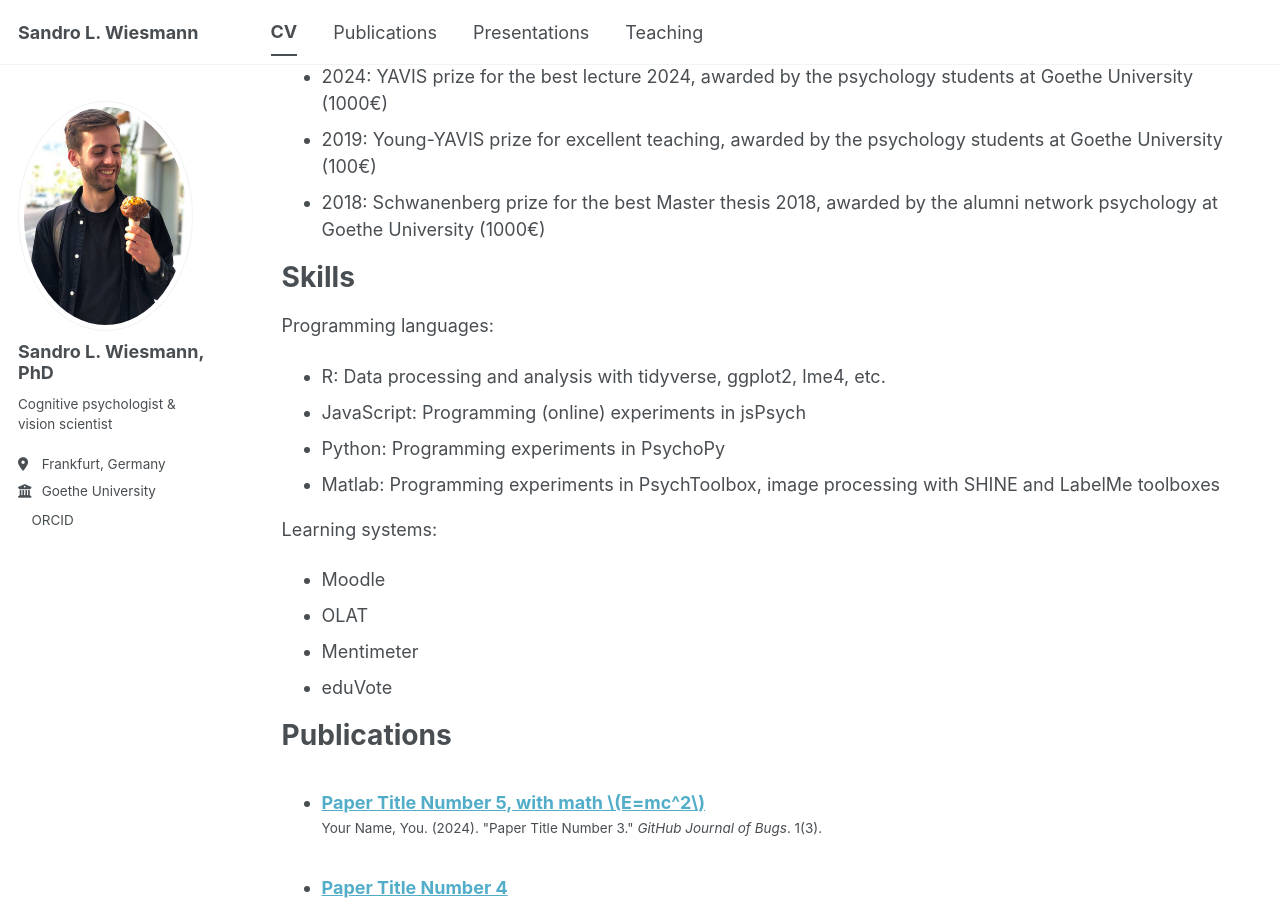
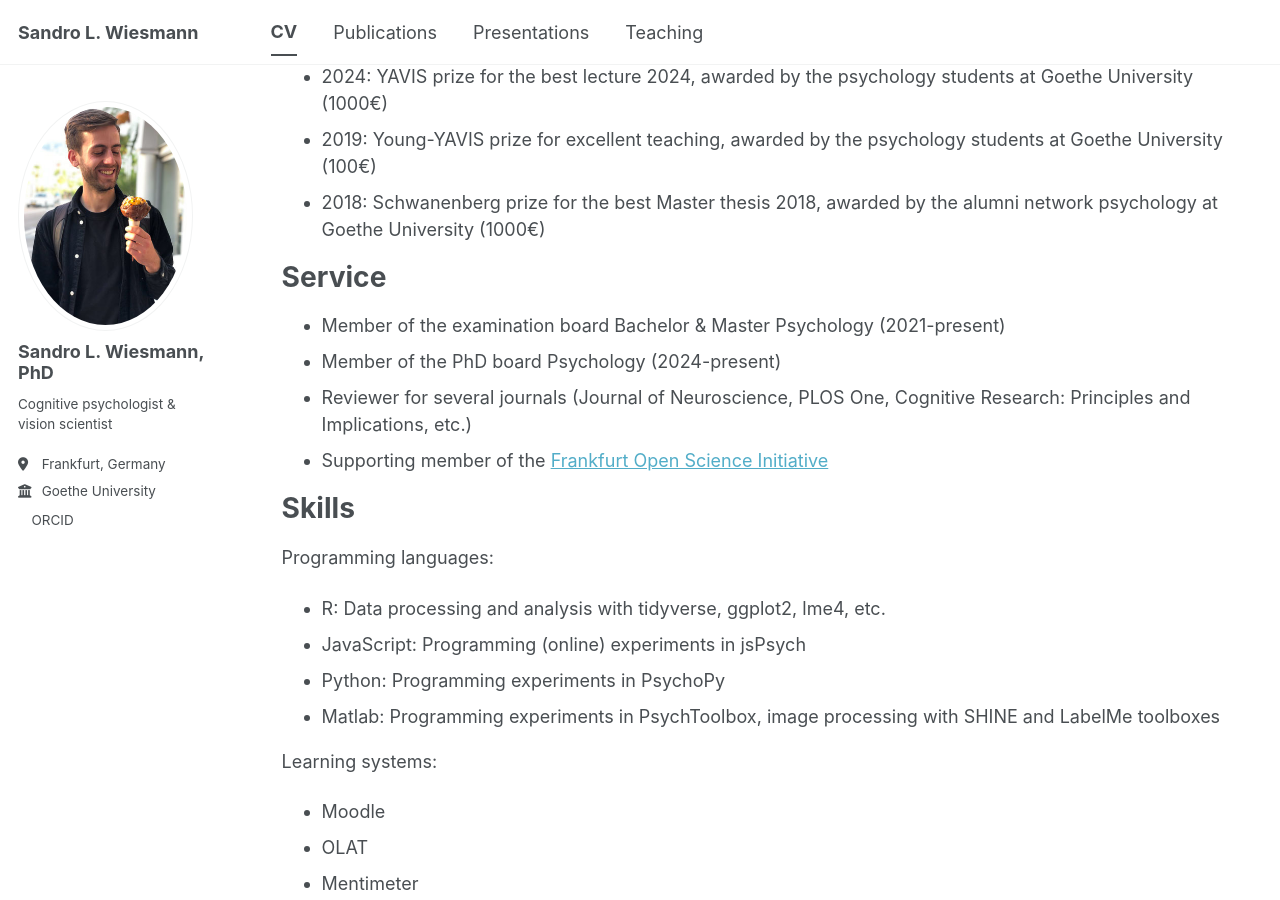
Before and after one commit to sandrowiesmann/sandrowiesmann.github.io, a Jekyll site: the page built from _pages/cv.md, in a window 1280 px wide and 900 px high, scrolled down 1077 px. Built offline with Jekyll 4.4.1, drawn with Linux system fonts in a browser that asks for light colours; a script bundle is joined from its source files by our own code; a style sheet for code colours, icons or effects is not loaded; some of the changed text lies outside the part shown.

Commit message:
Update cv.md

```diff
--- a/_pages/cv.md
+++ b/_pages/cv.md
@@ -46,6 +46,13 @@ Awards
 * 2019: Young-YAVIS prize for excellent teaching, awarded by the psychology students at Goethe University (100€)
 * 2018: Schwanenberg prize for the best Master thesis 2018, awarded by the alumni network psychology at Goethe University (1000€)
 
+Service
+======
+* Member of the examination board Bachelor & Master Psychology (2021-present)
+* Member of the PhD board Psychology (2024-present)
+* Reviewer for several journals (Journal of Neuroscience, PLOS One, Cognitive Research: Principles and Implications, etc.)
+* Supporting member of the [Frankfurt Open Science Initiative](https://frankfurt-osi.netlify.app/)
+
 Skills
 ======
 Programming languages:
```
Also changed, not shown: other parts of _pages/cv.md (+0 -6 lines).
